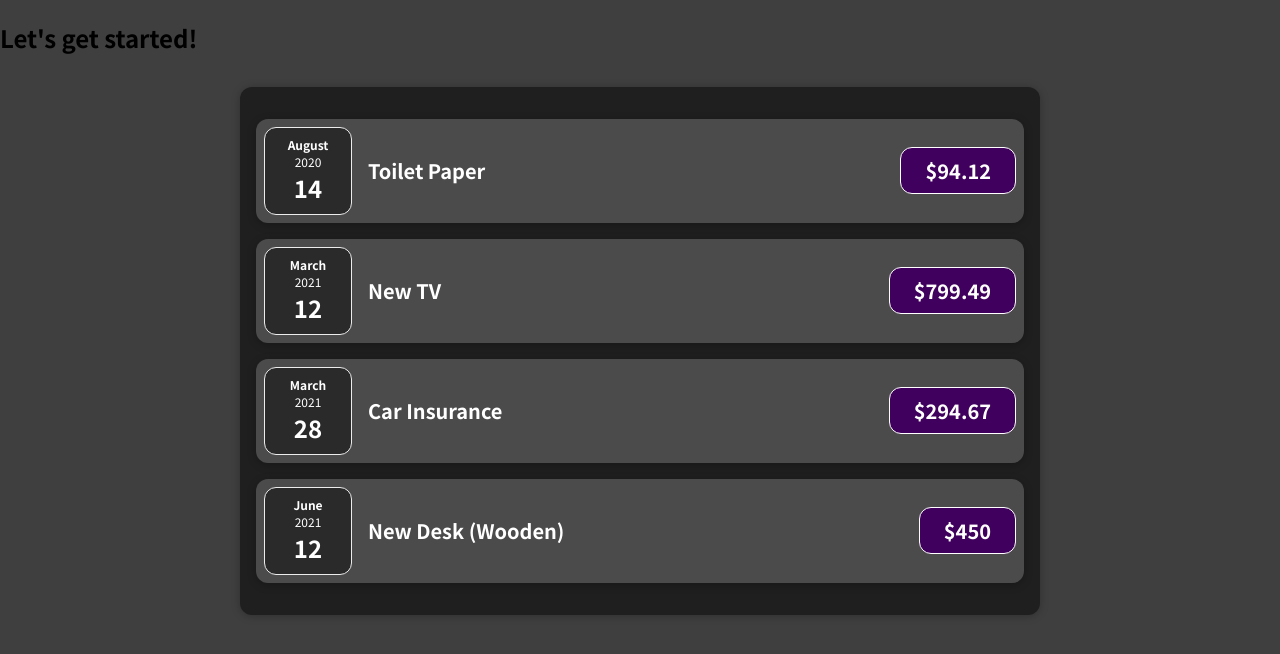
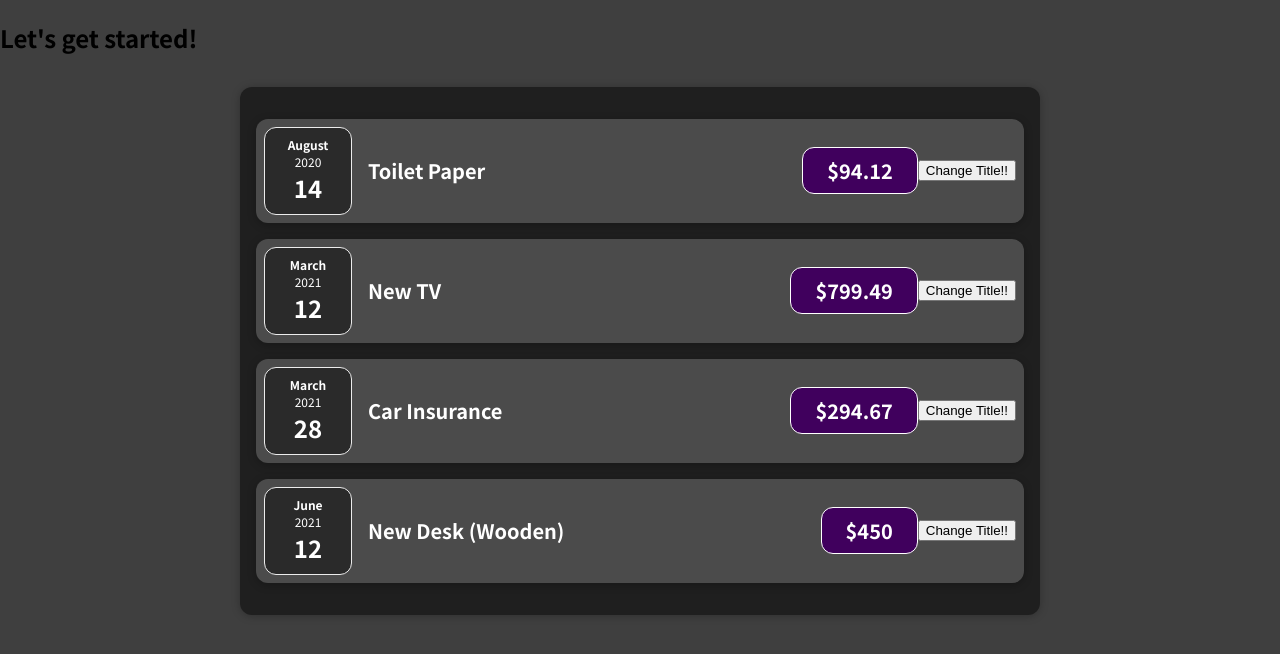
Before and after one commit to MohammedSabry2022/React_Course_Practice, a React (Create React App) app: page / in a window 1280 px wide. Shown: the top 654 px of the page. Built offline with nearby package versions, Linux system fonts and the light colour scheme.

Commit message:
Using useState hook

```diff
--- a/src/components/Expenses/ExpenseItem.js
+++ b/src/components/Expenses/ExpenseItem.js
@@ -1,15 +1,23 @@
+import React, { useState } from "react";
 import ExpenseDate from "./ExpenseDate";
 import Card from "../UI/Card";
 import "./ExpenseItem.css";
 
 const ExpenseItem = (props) => {
+  const [title, setTitle] = useState(props.title);
+  const clickHandler = () => {
+    setTitle("Updated!");
+    console.log(title);
+  };
+
   return (
     <Card className="expense-item">
       <ExpenseDate date={props.date}></ExpenseDate>
       <div className="expense-item__description">
-        <h2>{props.title}</h2>
+        <h2>{title}</h2>
         <div className="expense-item__price">${props.amount}</div>
       </div>
+      <button onClick={clickHandler}>Change Title!!</button>
     </Card>
   );
 };
```
Also changed, not shown: 1 other file (tests, documents, lock files or other folders).
